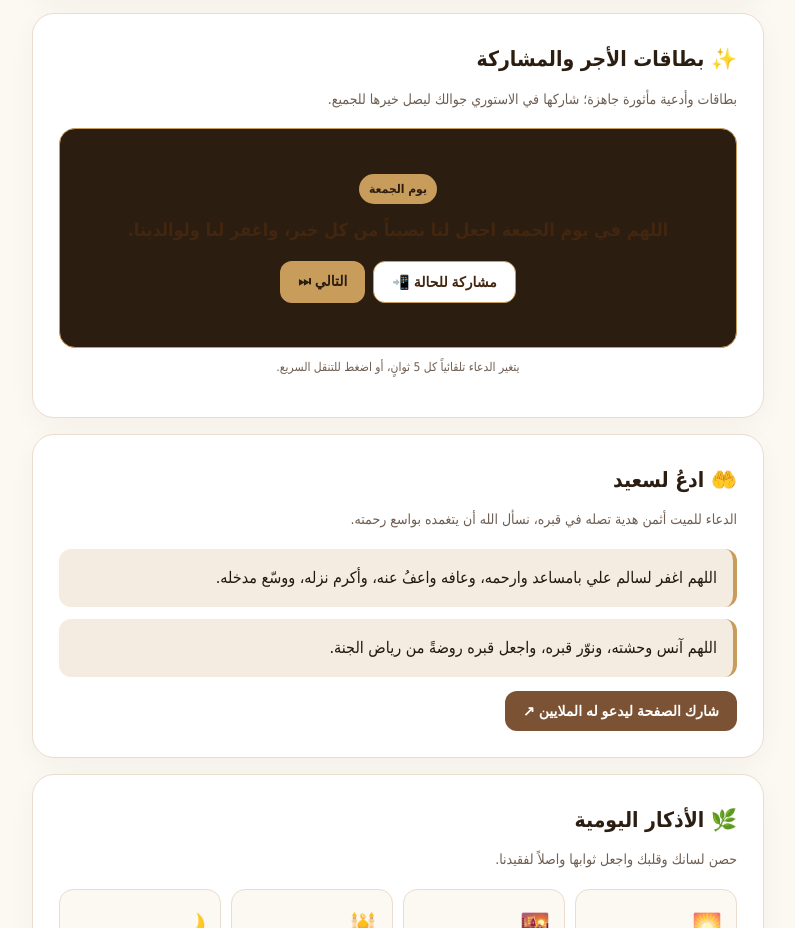
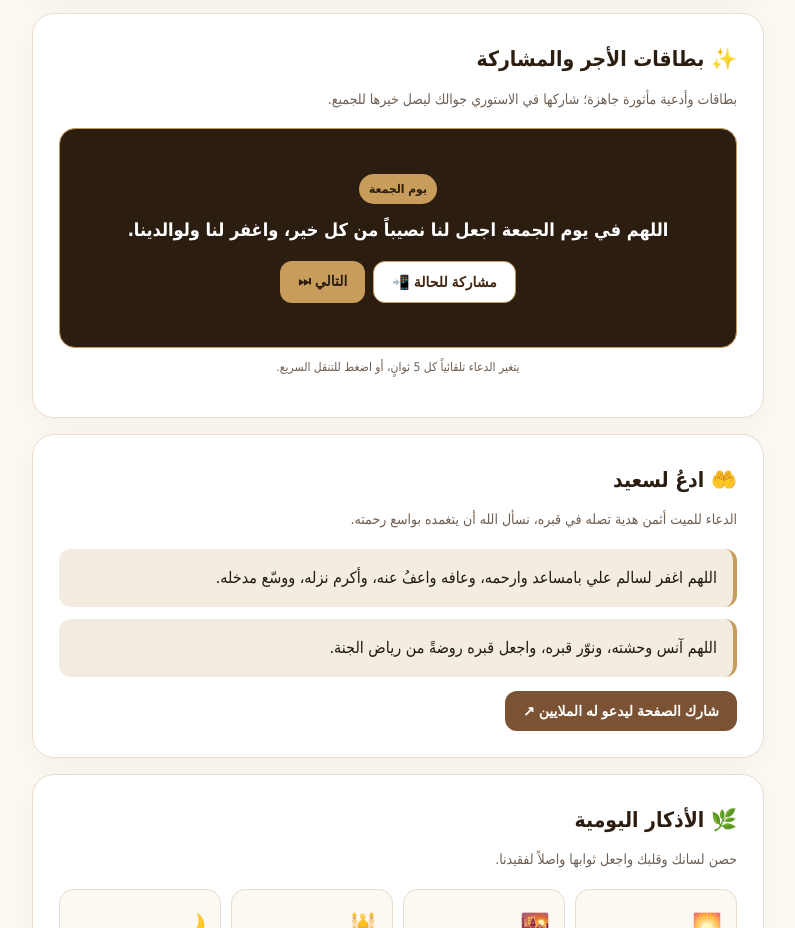
Before and after one commit to 7Hasan/Salem_Bamosaid, a plain HTML site: page index.html in a window 1280 px wide. Shown: the part 1021-1949 px from the top of the page, without its empty margins (242-1037 px from the left). Drawn offline with Linux system fonts and the light colour scheme.

Commit message:
Update index.html

```diff
--- a/index.html
+++ b/index.html
@@ -6,10 +6,10 @@
 <meta name="theme-color" content="#2c1d11">
 <meta name="description" content="صدقة جارية عن روح سعيد باوزير رحمه الله. قرآن كريم، أذكار، دعاء، بطاقات مشاركة، وتطبيقات نافعة.">
 <meta property="og:type" content="website">
-<meta property="og:title" content="صدقة جارية عن سعيد باوزير رحمه الله">
+<meta property="og:title" content="صدقة جارية عن سالم علي بامساعد رحمه الله">
 <meta property="og:description" content="نسأل الله أن يغفر له ويرحمه، وأن يجعل هذا العمل نافعًا.">
-<meta property="og:image" content="https://7hasan.github.io/Saeed_Bawzeer/campaign.png">
-<meta property="og:url" content="https://7hasan.github.io/Saeed_Bawzeer/">
+<meta property="og:image" content="https://7hasan.github.io/Salem_Bamosaid/campaign.png">
+<meta property="og:url" content="https://7hasan.github.io/Salem_Bamosaid">
 <title>صدقة جارية عن سعيد باوزير</title>
 <style>
 /* المتغيرات اللونية: بني فاخر وبيج دافئ */
@@ -71,9 +71,9 @@ h2{font-size:21px;margin:0 0 8px;color:var(--brown-dark);display:flex;align-item
 .source-select{padding:12px;border:1px solid var(--border);border-radius:10px;font-family:inherit;font-size:13px;background:#fff;color:var(--brown-dark)}
 
 /* معرض البطاقات التفاعلي (Stories) */
-.story-container{position:relative;background:var(--brown-dark);border-radius:16px;overflow:hidden;padding:20px;color:#fff;text-align:center;min-height:220px;display:flex;flex-direction:column;justify-content:center;align-items:center;border:1px solid var(--gold)}
+.story-container{position:relative;background:var(--brown-dark);border-radius:16px;overflow:hidden;padding:20px;color:#43260f;text-align:center;min-height:220px;display:flex;flex-direction:column;justify-content:center;align-items:center;border:1px solid var(--gold)}
 .story-badge{background:var(--gold);color:var(--brown-dark);padding:4px 10px;border-radius:20px;font-size:12px;font-weight:bold;margin-bottom:12px}
-.story-text{font-size:18px;line-height:1.6;margin-bottom:16px;color:#43260f;font-weight:bold}
+.story-text{font-size:18px;line-height:1.6;margin-bottom:16px;color:#fff;font-weight:bold}
 .story-actions{display:flex;gap:8px;justify-content:center;flex-wrap:wrap}
 
 /* التطبيقات النافعة */
```
